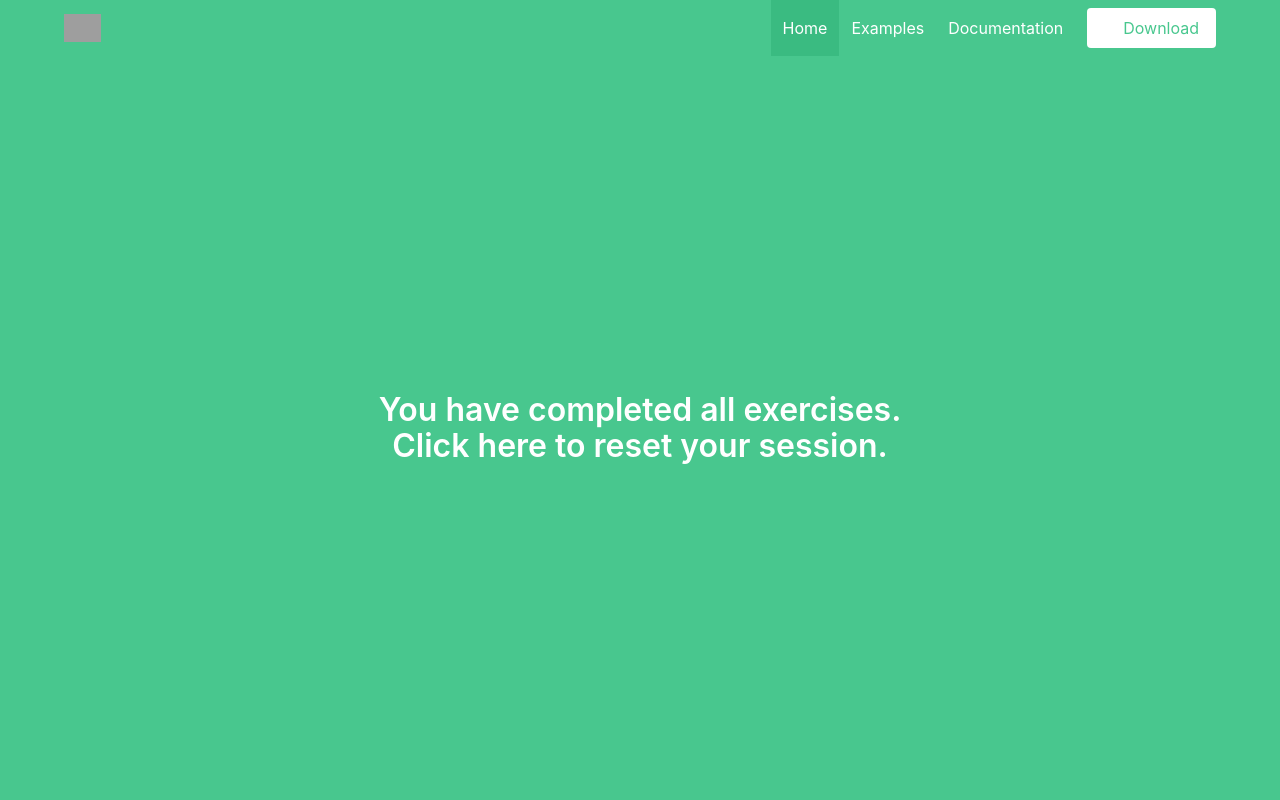
After one commit to asgervelling/Chinese-Danish, a Flask app: template app/templates/no_more_exercises.html in a window 1280 px wide. The commit adds this page. Run offline with Flask 2, Linux system fonts and the light colour scheme; the template is opened without the code that fills it, so the values that code supplies are empty; grey boxes are pictures that could not be loaded.

Commit message:
Session works. You won't get the same question twice

```diff
--- a/app/app.py
+++ b/app/app.py
@@ -1,4 +1,4 @@
-from flask import Flask, request, render_template, url_for, redirect
+from flask import Flask, request, render_template, url_for, redirect, session
 from forms import BasicForm
 import random
 
@@ -17,6 +17,10 @@ def index():
 
 @app.route('/exercises/<int:question_id>', methods=['GET', 'POST'])
 def show_exercise(question_id):
+    # Session
+    s = session['completed_exercises']
+    print(s)
+
     form = BasicForm()
     multiple_choice_form = MultipleChoiceForm()
     conn = sqlite.create_connection('test.db')
@@ -25,55 +29,80 @@ def show_exercise(question_id):
     question = sqlite.get_question_text(conn, question_id)
     ex_type = sqlite.get_exercise_type(conn, question_id)
 
-    answer_0 = sqlite.get_answer(conn, question_id, 1).casefold()
-    answer_1 = sqlite.get_answer(conn, question_id, 2).casefold()
-    answer_2 = sqlite.get_answer(conn, question_id, 3).casefold()
-    answers = [answer_0, answer_1, answer_2]
+    answers = [sqlite.get_answer(conn, question_id, i).casefold() for i in range(1, 4)]
 
     # go to a random exercise if you get this one right
-    next_exercise_id = random.randint(0, sqlite.get_max_id(conn))
-    if next_exercise_id == question_id:
+    next_exercise_id = 0
+    while(next_exercise_id == question_id or next_exercise_id in session['completed_exercises']):
         next_exercise_id = random.randint(0, sqlite.get_max_id(conn))
+        print('Got a new random number: ', next_exercise_id)
 
+
+    def completed_all_exercises():
+        print('Num exercises: ', sqlite.get_max_id(conn) + 1)
+        print('len(session[ting]): ', len(session['completed_exercises']))
+        if sqlite.get_max_id(conn) == len(session['completed_exercises']):
+            return 1
+        return 0
+
+    # User is presented with a multiple choice question
     if ex_type == 'MULTIPLE_CHOICE' and request.method == 'GET':
-        correct_answer = answer_0
+        correct_answer = answers[0]
         multiple_choice_form.choices = answers
         return render_template('multiple_choice.html', question=question,
                                                        multiple_choice_form=multiple_choice_form)
+    # User attempts to solve an exercise
     if request.method == 'POST':
+        # 'MULTIPLE_CHOICE' exercise
         if ex_type == 'MULTIPLE_CHOICE':
-            correct_answer = answer_0
+            correct_answer = answers[0]
             button_input = request.form.to_dict()
 
+            # Correct answer
             if correct_answer in button_input:
+
+                # Don't show the same question twice in the same session
+                if 'completed_exercises' in session:
+                    compl_ex_list = session['completed_exercises']
+                    if not question_id in compl_ex_list:
+                        compl_ex_list.append(question_id)
+                        session['completed_exercises'] = compl_ex_list
+                else:
+                    session['completed exercises'] = [question_id]
+
+                if completed_all_exercises():
+                    return render_template('no_more_exercises.html', num_exercises=sqlite.get_max_id(conn))
                 return redirect(url_for('show_exercise', question_id=next_exercise_id))
+            # Wrong answer
             else:
                 return redirect(url_for('show_exercise', question_id=question_id))
-        # User just typed something into the text field
+
+        # 'ENTER_THE_ANSWER' exercise
         text_input = form.basic_input.data
-        print('text input: ', text_input, answers)
         if text_input in answers:
+            # Don't show the same question twice in the same session
+            if 'completed_exercises' in session:
+                compl_ex_list = session['completed_exercises']
+                if not question_id in compl_ex_list:
+                    compl_ex_list.append(question_id)
+                    session['completed_exercises'] = compl_ex_list
+            else:
+                session['completed exercises'] = [question_id]
+
+            print("This exercise ID: ", question_id)
+            print("New exercise ID: ", next_exercise_id)
+            if completed_all_exercises():
+                return render_template('no_more_exercises.html', num_exercises=sqlite.get_max_id(conn))
             return redirect(url_for('show_exercise', question_id=next_exercise_id))
 
-
-
+        else:
+            return redirect(url_for('show_exercise', question_id=question_id))
     return render_template('level.html', form=form, question=question)
 
-
-
-
-@app.route('/levels/<int:lvl>', methods=['GET', 'POST'])
-def show_level(lvl):
-    form = forms.BasicForm()
-    if lvl >= len(questions):
-        return redirect('/HTTP_error/404')
-    question = list(questions.keys())[lvl]
-    next_level = '/levels/' + str(lvl+1)
-    if form.basic_input.data == questions[question]:
-        return redirect(next_level)
-    return render_template('level.html', form=form, question=question)
-
-
+@app.route('/reset_session')
+def reset_session():
+    session['completed_exercises'] = []
+    return redirect(url_for('show_exercise', question_id=0))
 
 @app.errorhandler(404)
 def not_found(error):
--- a/app/templates/level.html
+++ b/app/templates/level.html
@@ -22,7 +22,7 @@
         <form action="" method="post" name="basic_form">
             <h1 class="title">
             {{ question }}<br>
-            {{ form.basic_input(size=80) }}<br>
+            {{ form.basic_input(size=80, autocomplete="off") }}<br>
             </h1>
             <p><input type="submit" value="Answer"></p>
         </form>
--- /dev/null
+++ b/app/templates/no_more_exercises.html
@@ -0,0 +1,11 @@
+{% extends 'layout.html' %}
+{% block content %}
+<div class="container">
+    <div class="column">
+            <h1 class="title">
+            You have completed all exercises. <br>
+            Click <a href="/reset_session">here</a> to reset your session.
+            </h1>
+    </div>
+</div>
+{% endblock content %}
```
Also changed, not shown: app/sqlite.py (+0 -17 lines), app/test.db, 1 other file.
